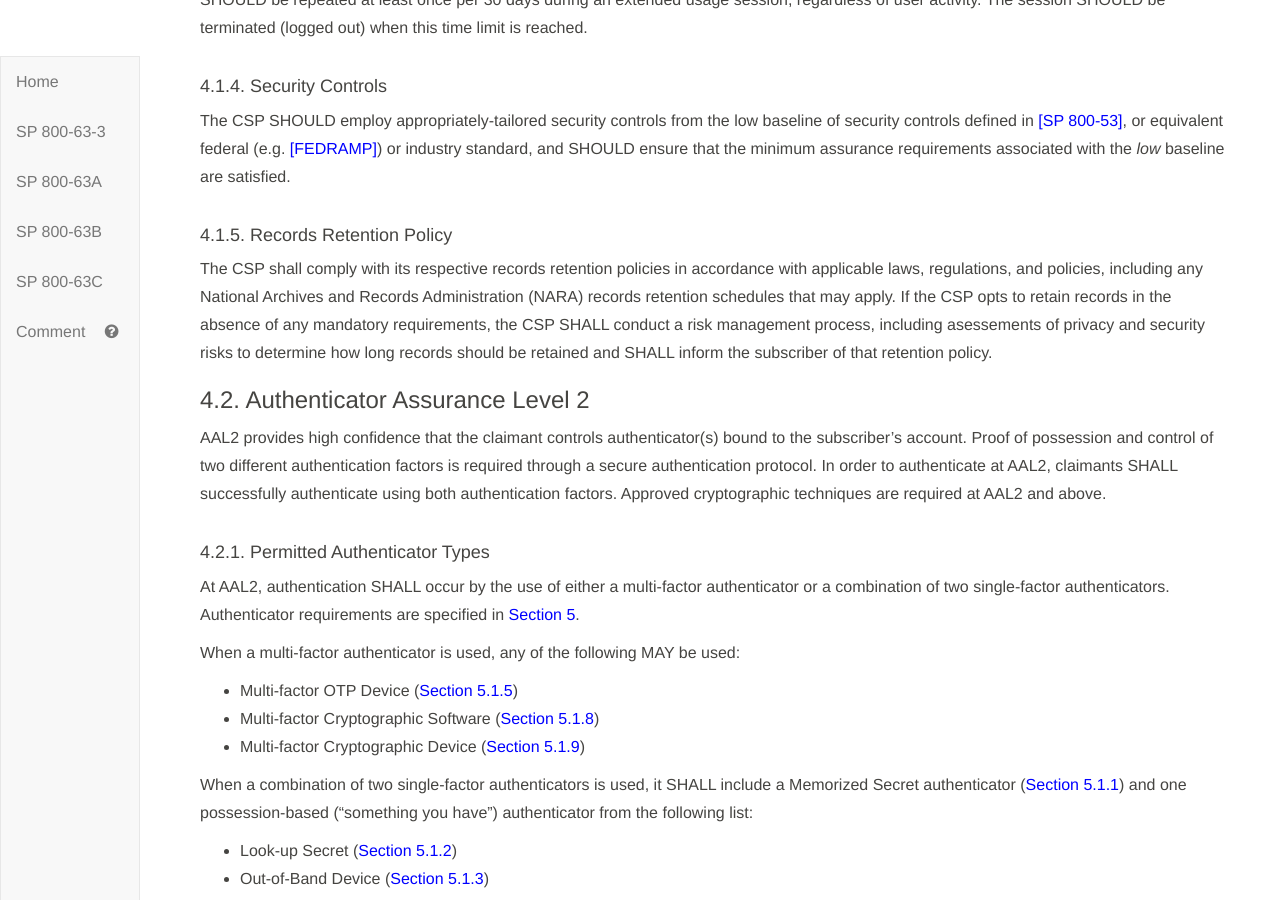
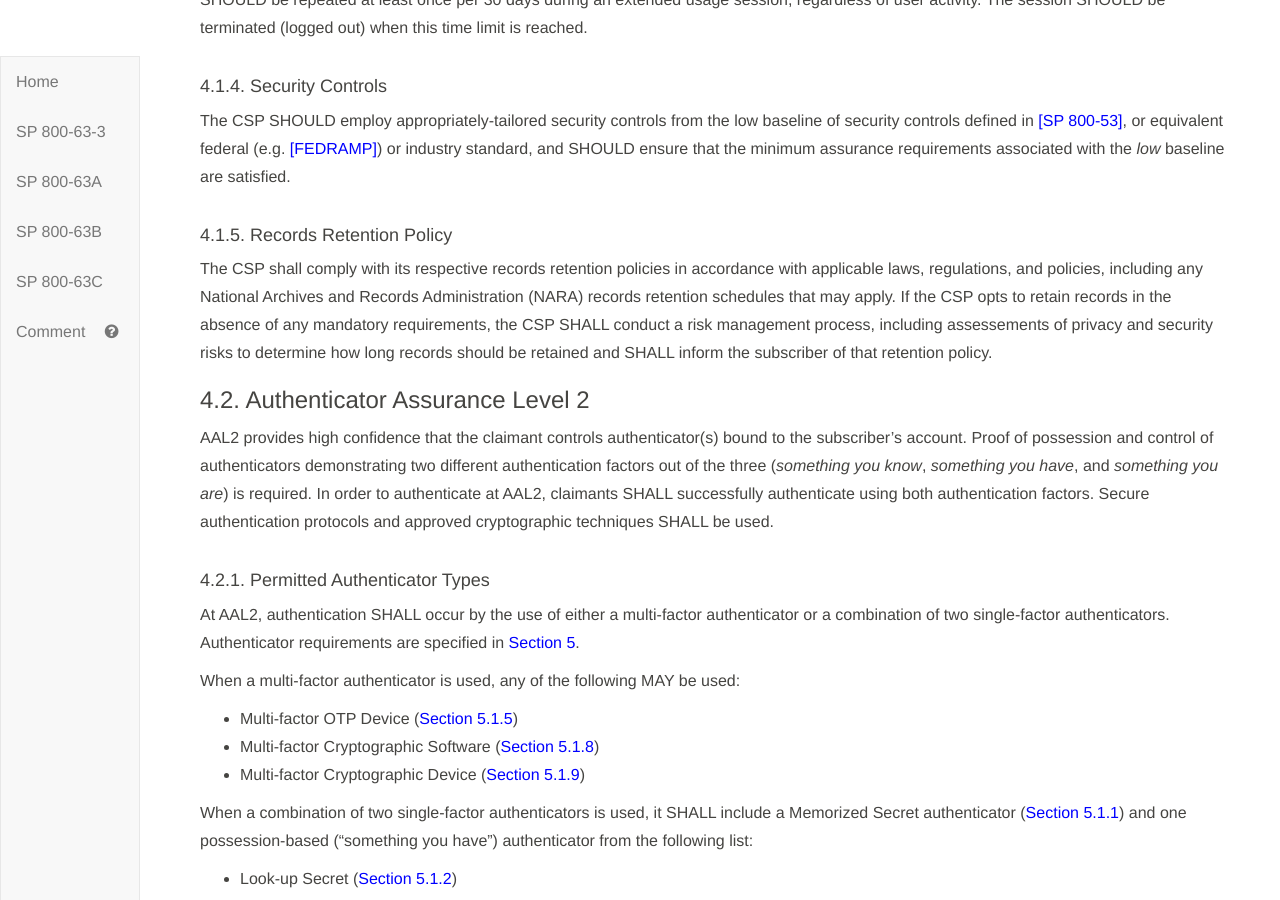
Before and after one commit to usnistgov/800-63-3, a Jekyll site: the page built from sp800-63b/sec4_aal.md, in a window 1280 px wide and 900 px high, scrolled down 1304 px. Built offline with Jekyll 4.4.1, drawn with Linux system fonts in a browser that asks for light colours; our own code applies the rules of GitHub Pages for plain Markdown files; some of the changed text lies outside the part shown.

Commit message:
Clarify statement that two different factors are required at AAL2 and AAL3.

```diff
--- a/sp800-63b/sec4_aal.md
+++ b/sp800-63b/sec4_aal.md
@@ -50,11 +50,11 @@ The CSP SHOULD employ appropriately-tailored security controls from the low base
 
 #### <a name="aal1records"></a> 4.1.5. Records Retention Policy
 
-The CSP shall comply with its respective records retention policies in accordance with applicable laws, regulations, and policies, including any National Archives and Records Administration (NARA) records retention schedules that may apply. If the CSP opts to retain records in the absence of any mandatory requirements, the CSP SHALL conduct a risk management process, including asessements of privacy and security risks to determine how long records should be retained and SHALL inform the subscriber of that retention policy.
+The CSP shall comply with its respective records retention policies in accordance with applicable laws, regulations, and policies, including any National Archives and Records Administration (NARA) records retention schedules that may apply. If the CSP opts to retain records in the absence of any mandatory requirements, the CSP SHALL conduct a risk management process, including assessements of privacy and security risks to determine how long records should be retained and SHALL inform the subscriber of that retention policy.
 
 ### 4.2. Authenticator Assurance Level 2
 
-AAL2 provides high confidence that the claimant controls authenticator(s) bound to the subscriber's account. Proof of possession and control of two different authentication factors is required through a secure authentication protocol. In order to authenticate at AAL2, claimants SHALL successfully authenticate using both authentication factors. Approved cryptographic techniques are required at AAL2 and above.
+AAL2 provides high confidence that the claimant controls authenticator(s) bound to the subscriber's account. Proof of possession and control of authenticators demonstrating two different authentication factors out of the three (*something you know*, *something you have*, and *something you are*) is required. In order to authenticate at AAL2, claimants SHALL successfully authenticate using both authentication factors. Secure authentication protocols and approved cryptographic techniques SHALL be used.
 
 #### <a name="aal2types"></a>4.2.1. Permitted Authenticator Types
 
@@ -104,7 +104,7 @@ The CSP shall comply with its respective records retention policies in accordanc
 
 ### 4.3. Authenticator Assurance Level 3
 
-AAL3 provides very high confidence that the claimant controls authenticator(s) bound to the subscriber's account. Authentication at AAL3 is based on proof of possession of a key through a cryptographic protocol. AAL3 authentication SHALL use a hardware-based cryptographic authenticator and an authenticator that provides verifier impersonation resistance; the same device MAY fulfill both these requirements. In order to authenticate at AAL3, claimants SHALL successfully authenticate using two different authentication factors.
+AAL3 provides very high confidence that the claimant controls authenticator(s) bound to the subscriber's account. Authentication at AAL3 is based on proof of possession of a key through a cryptographic protocol. AAL3 authentication SHALL use a hardware-based cryptographic authenticator and an authenticator that provides verifier impersonation resistance; the same device MAY fulfill both these requirements. In order to authenticate at AAL3, claimants SHALL successfully authenticate using authenticators demonstrating two different authentication factors out of the three (*something you know*, *something you have*, and *something you are*). Secure authentication protocols and approved cryptographic techniques SHALL be used.
 
 #### <a name="aal3types"></a>4.3.1. Permitted Authenticator Types
 
```
